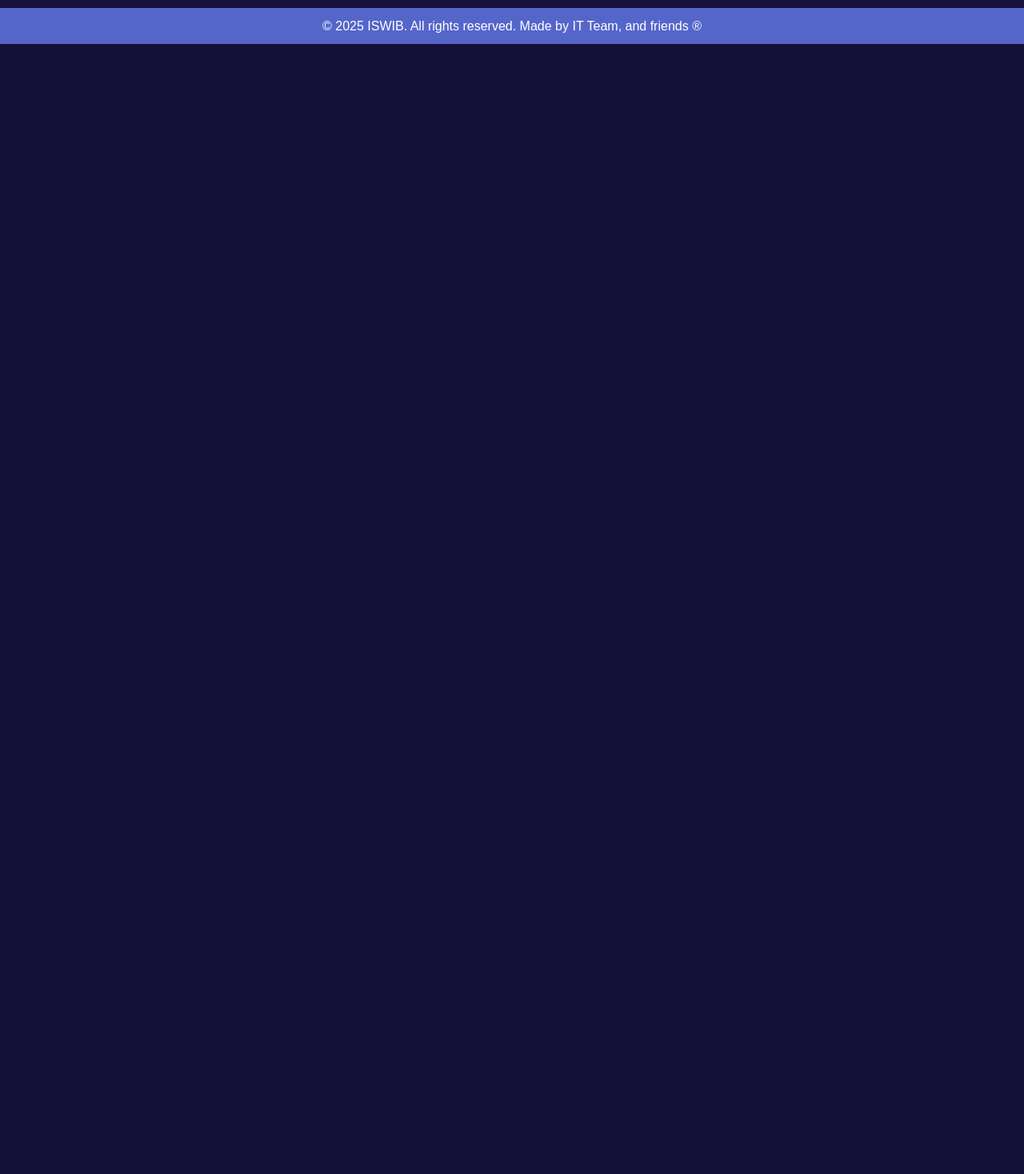
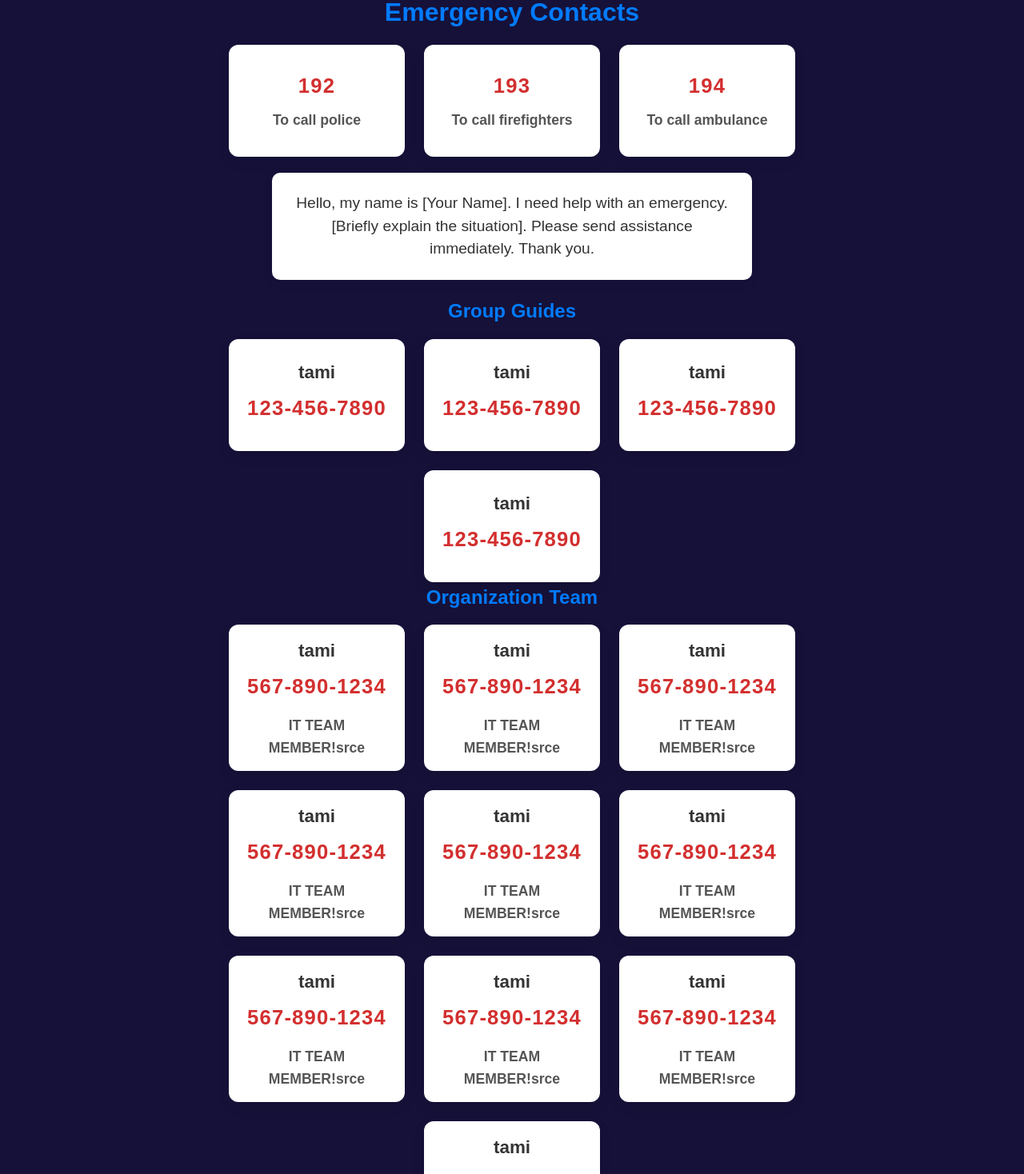
Before and after one commit to sotorg/ISWIB-App, an Angular app: page /emergency-contacts in a window 1280 px wide. Before the commit this address led to /. Shown: the part 100-1568 px from the top of the page at 80% size. Before the commit the page ends 800 px from the top, so only its background shows below. Built offline with nearby package versions, Linux system fonts and the light colour scheme.

Commit message:
Save current progress

```diff
--- a/src/app/app.routes.ts
+++ b/src/app/app.routes.ts
@@ -7,6 +7,7 @@ import { SerbianWordsPageComponent } from './components/serbian-words/serbian-wo
 import { FunFactsPageComponent } from './components/fun-facts-page/fun-facts-page.component';
 import { CurrencyConverterPageComponent } from './components/currency-converter-page/currency-converter-page.component';
 import { LostAndFoundPageComponent } from './components/lost-and-found/lost-and-found-page.component';
+import { EmergencyContactsComponent } from './components/emergency-page/emergency-contacts.component';
 
 export const routes: Routes = [
   { path: '', component: MainPageComponent },
@@ -17,4 +18,5 @@ export const routes: Routes = [
   { path: 'fun-facts', component: FunFactsPageComponent },
   { path: 'converter', component: CurrencyConverterPageComponent },
   { path: 'lost-and-found', component: LostAndFoundPageComponent },
+  { path: 'emergency-contacts', component: EmergencyContactsComponent},
 ];
--- /dev/null
+++ b/src/app/components/emergency-page/emergency-contacts.component.html
@@ -0,0 +1,98 @@
+<h1>Emergency Contacts</h1>
+<div class="contacts-container">
+  <div class="contact-box" title="Police">
+    <div class="phone-number">
+      <a href="tel:192" aria-label="Call Police">192</a>
+    </div>
+    <div class="description">To call police</div>
+  </div>
+  <div class="contact-box" title="Firefighters">
+    <div class="phone-number">
+      <a href="tel:193" aria-label="Call Firefighters">193</a>
+    </div>
+    <div class="description">To call firefighters</div>
+  </div>
+  <div class="contact-box" title="Ambulance">
+    <div class="phone-number">
+      <a href="tel:194" aria-label="Call Ambulance">194</a>
+    </div>
+    <div class="description">To call ambulance</div>
+  </div>
+</div>
+<div class="message">
+  <p>Hello, my name is [Your Name]. I need help with an emergency. [Briefly explain the situation]. Please send assistance immediately. Thank you.</p>
+</div>
+
+<h2>Group Guides</h2>
+<div class="group-guides-container">
+  <div class="contact-box">
+    <div class="name">tami</div>
+    <div class="phone-number"><a href="tel:1234567890">123-456-7890</a></div>
+  </div>
+  <div class="contact-box">
+    <div class="name">tami</div>
+    <div class="phone-number"><a href="tel:1234567890">123-456-7890</a></div>
+  </div>
+  <div class="contact-box">
+    <div class="name">tami</div>
+    <div class="phone-number"><a href="tel:1234567890">123-456-7890</a></div>
+  </div>
+  <div class="contact-box">
+    <div class="name">tami</div>
+    <div class="phone-number"><a href="tel:1234567890">123-456-7890</a></div>
+  </div>
+</div>
+
+<h2>Organization Team</h2>
+<div class="organization-team-container">
+  <div class="contact-box">
+    <div class="name">tami</div>
+    <div class="phone-number"><a href="tel:5678901234">567-890-1234</a></div>
+    <div class="position">IT TEAM MEMBER!srce</div>
+  </div>
+  <div class="contact-box">
+    <div class="name">tami</div>
+    <div class="phone-number"><a href="tel:5678901234">567-890-1234</a></div>
+    <div class="position">IT TEAM MEMBER!srce</div>
+  </div>
+  <div class="contact-box">
+    <div class="name">tami</div>
+    <div class="phone-number"><a href="tel:5678901234">567-890-1234</a></div>
+    <div class="position">IT TEAM MEMBER!srce</div>
+  </div>
+  <div class="contact-box">
+    <div class="name">tami</div>
+    <div class="phone-number"><a href="tel:5678901234">567-890-1234</a></div>
+    <div class="position">IT TEAM MEMBER!srce</div>
+  </div>
+  <div class="contact-box">
+    <div class="name">tami</div>
+    <div class="phone-number"><a href="tel:5678901234">567-890-1234</a></div>
+    <div class="position">IT TEAM MEMBER!srce</div>
+  </div>
+  <div class="contact-box">
+    <div class="name">tami</div>
+    <div class="phone-number"><a href="tel:5678901234">567-890-1234</a></div>
+    <div class="position">IT TEAM MEMBER!srce</div>
+  </div>
+  <div class="contact-box">
+    <div class="name">tami</div>
+    <div class="phone-number"><a href="tel:5678901234">567-890-1234</a></div>
+    <div class="position">IT TEAM MEMBER!srce</div>
+  </div>
+  <div class="contact-box">
+    <div class="name">tami</div>
+    <div class="phone-number"><a href="tel:5678901234">567-890-1234</a></div>
+    <div class="position">IT TEAM MEMBER!srce</div>
+  </div>
+  <div class="contact-box">
+    <div class="name">tami</div>
+    <div class="phone-number"><a href="tel:5678901234">567-890-1234</a></div>
+    <div class="position">IT TEAM MEMBER!srce</div>
+  </div>
+  <div class="contact-box">
+    <div class="name">tami</div>
+    <div class="phone-number"><a href="tel:5678901234">567-890-1234</a></div>
+    <div class="position">IT TEAM MEMBER!srce</div>
+  </div>
+</div>
--- /dev/null
+++ b/src/app/components/emergency-page/emergency-contacts.component.scss
@@ -0,0 +1,145 @@
+.header {
+  display: flex;
+  align-items: center;
+  justify-content: space-between; /* logo i nazad dugme na suprotnim krajevima */
+  padding: 1rem;
+  width: 100%;
+  background-color: #5566ca; /* Header background color */
+  margin-bottom: 20px; /* Add margin to separate from main content */
+}
+
+.back-button-container {
+  display: flex;
+  align-items: center;
+}
+
+.back-button img {
+  width: 30px;
+  height: 30px;
+}
+
+.logo-container {
+  display: flex;
+  align-items: center;
+}
+
+.logo {
+  width: 100px; /* prilagodi ako treba */
+}
+
+nav {
+  display: flex;
+  align-items: center;
+}
+
+nav ul {
+  list-style: none;
+  display: flex;
+  gap: 20px;
+  margin: 0;
+  padding: 0;
+}
+
+nav a {
+  color: #fff; /* Link color */
+  text-decoration: none;
+  font-weight: bold;
+}
+
+nav a:hover {
+  text-decoration: underline; /* Underline on hover */
+}
+
+.main-content {
+  padding: 20px;
+  text-align: center;
+  margin-bottom: 20px; /* Add margin to separate from footer */
+}
+
+.contacts-container,
+.group-guides-container,
+.organization-team-container {
+  display: flex;
+  gap: 24px;
+  margin-bottom: 24px;
+  flex-wrap: wrap;
+  justify-content: center; /* Center the contact boxes */
+  max-width: 900px; /* Increased max-width for more space */
+  width: 100%;
+  margin: 0 auto; /* Center the container itself */
+}
+
+.contact-box {
+  background-color: #fff;
+  border-radius: 12px;
+  box-shadow: 0 6px 16px rgba(0, 0, 0, 0.1);
+  width: 220px; /* Increased width for larger content */
+  min-height: 140px; /* Increased height for text */
+  padding: 15px;
+  display: flex;
+  flex-direction: column;
+  justify-content: center;
+  align-items: center;
+  cursor: default;
+  transition: transform 0.2s ease, box-shadow 0.2s ease;
+  user-select: none;
+  text-align: center;
+  &:hover {
+    transform: translateY(-6px);
+    box-shadow: 0 12px 24px rgba(0, 0, 0, 0.15);
+  }
+}
+
+.phone-number {
+  font-size: 1.6rem; /* Slightly larger font for phone numbers */
+  font-weight: 700;
+  color: #d32f2f;
+  margin-bottom: 8px;
+  letter-spacing: 1.2px;
+  word-break: break-word;
+}
+
+.name {
+  font-size: 1.4rem; /* Larger for readability */
+  font-weight: 700;
+  color: #333;
+  margin-bottom: 6px;
+  word-break: break-word;
+}
+
+.position {
+  font-size: 1.1rem;
+  color: #555;
+  font-weight: 600;
+  margin-top: 6px;
+  word-break: break-word;
+}
+
+.description {
+  font-size: 1.1rem;
+  color: #555;
+  font-weight: 600;
+  text-align: center;
+  word-break: break-word;
+}
+
+.message {
+  background-color: #fff;
+  padding: 24px 28px;
+  border-radius: 10px;
+  max-width: 600px; /* Increased width for better readability */
+  font-size: 1.2rem; /* Larger font in message */
+  line-height: 1.5;
+  color: #333;
+  box-shadow: 0 4px 14px rgba(0, 0, 0, 0.08);
+  text-align: center;
+  margin: 20px auto; /* Center the message and add margin */
+}
+
+.footer {
+  background-color: #5566ca; /* Footer background color */
+  color: #fff;
+  padding: 10px;
+  text-align: center;
+  margin-top: 20px; /* Add margin to separate from main content */
+}
--- a/src/app/components/main-page/main-page.component.html
+++ b/src/app/components/main-page/main-page.component.html
@@ -29,7 +29,7 @@
     </div>
 
     <div class="Emergencies">
-      <a routerLink="/hitno">
+      <a routerLink="/emergency-contacts">
         <div class="circle-content">
           <div class="circle-image" style="background-image: url('assets/images/hitno.jpg');"></div>
           <p>Emergencies</p>
```
Also changed, not shown: src/app/components/emergency-page/emergency-contacts.component.ts (added, +11 -0 lines).
